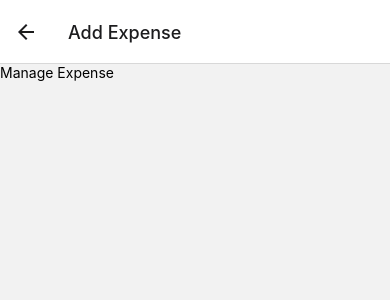
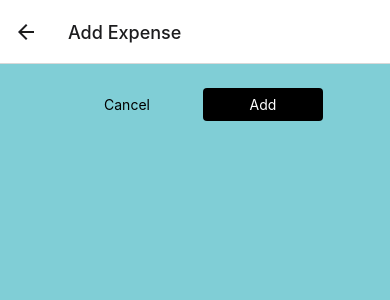
Before and after one commit to pzelic29/ExpensesTrackerApp, a React Native app: screen /ManageExpense in a window 390 px wide. Shown: the top 300 px of the page. Built offline with nearby package versions, Linux system fonts and the light colour scheme.

Commit message:
Adding a delete button and custom buttons for manage expense

```diff
--- /dev/null
+++ b/components/UI/Button.js
@@ -0,0 +1,43 @@
+import { Pressable, StyleSheet, Text, View } from 'react-native';
+
+function Button({ children, onPress, mode, style }) {
+  return (
+    <View style={style}>
+      <Pressable
+        onPress={onPress}
+        style={({ pressed }) => pressed && styles.pressed}
+      >
+        <View style={[styles.button, mode === 'flat' && styles.flat]}>
+          <Text style={[styles.buttonText, mode === 'flat' && styles.flatText]}>
+            {children}
+          </Text>
+        </View>
+      </Pressable>
+    </View>
+  );
+}
+
+export default Button;
+
+const styles = StyleSheet.create({
+  button: {
+    borderRadius: 4,
+    padding: 8,
+    backgroundColor: "black",
+  },
+  flat: {
+    backgroundColor: 'transparent',
+  },
+  buttonText: {
+    color: 'white',
+    textAlign: 'center',
+  },
+  flatText: {
+    color: "black",
+  },
+  pressed: {
+    opacity: 0.75,
+    backgroundColor: "grey",
+    borderRadius: 4,
+  },
+});
--- a/screens/ManageExpense.js
+++ b/screens/ManageExpense.js
@@ -1,15 +1,68 @@
-import { useLayoutEffect } from 'react';
-import { Text } from 'react-native';
+import { useLayoutEffect } from "react";
+import { View, StyleSheet } from "react-native";
+import ButtonIcon from "../components/UI/ButtonIcon";
+import Button from "../components/UI/Button";
+function ManageExpense({ route, navigation }) {
+  const editedExpenseId = route.params?.expenseId;
+  const isEditing = !!editedExpenseId;
 
-function ManageExpense({route, navigation}) {
-  const editedExpenseId=route.params?.expenseId;
-  const isEditing =!!editedExpenseId;
+  useLayoutEffect(() => {
+    navigation.setOptions({
+      title: isEditing ? "Edit Expense" : "Add Expense",
+    });
+  }, [navigation, isEditing]);
 
-  useLayoutEffect(() =>{
-    navigation.setOptions({
-      title: isEditing ? 'Edit Expense' : 'Add Expense'
-    });
-  },[navigation,isEditing])
-  return <Text>Manage Expense</Text>;
+  function deleteExpenseHandler() {}
+  function cancelHandler() {
+
+  }
+  function confirmHandler(){
+
+  }
+
+  return (
+    <View style={styles.container}>
+      <View style={styles.buttons}>
+        <Button  style={styles.button} mode="flat" onPress={cancelHandler}>
+          Cancel
+        </Button>
+        <Button style={styles.button}  onPress={confirmHandler}>{isEditing ? "Update" : "Add"}</Button>
+      </View>
+      {isEditing && (
+        <View style={styles.deleteContainer}>
+          <ButtonIcon
+            icon="trash"
+            size={24}
+            color="red"
+            onPress={deleteExpenseHandler}
+          />
+        </View>
+      )}
+    </View>
+  );
 }
 export default ManageExpense;
+
+const styles = StyleSheet.create({
+  container: {
+    flex: 1,
+    padding: 24,
+    backgroundColor: "#80ced6",
+  },
+  buttons: {
+    flexDirection: "row",
+    justifyContent: "center",
+    alignItems: "center",
+  },
+  button: {
+    minWidth: 120,
+    marginHorizontal: 8,
+  },
+  deleteContainer: {
+    marginTop: 16,
+    paddingTop: 8,
+    borderTopWidth: 2,
+    borderTopColor: "#80ced6",
+    alignItems: "center",
+  },
+});
```
